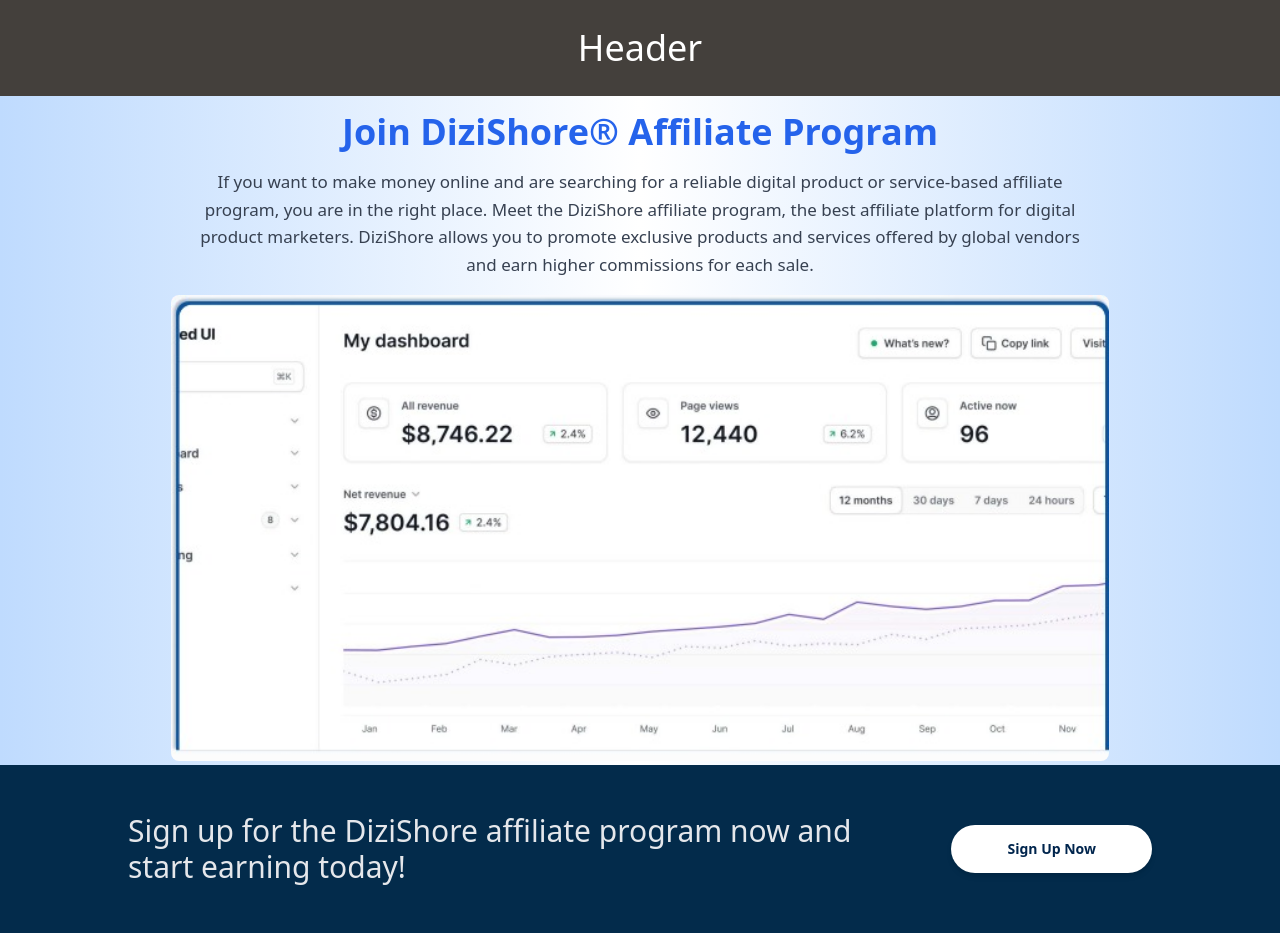
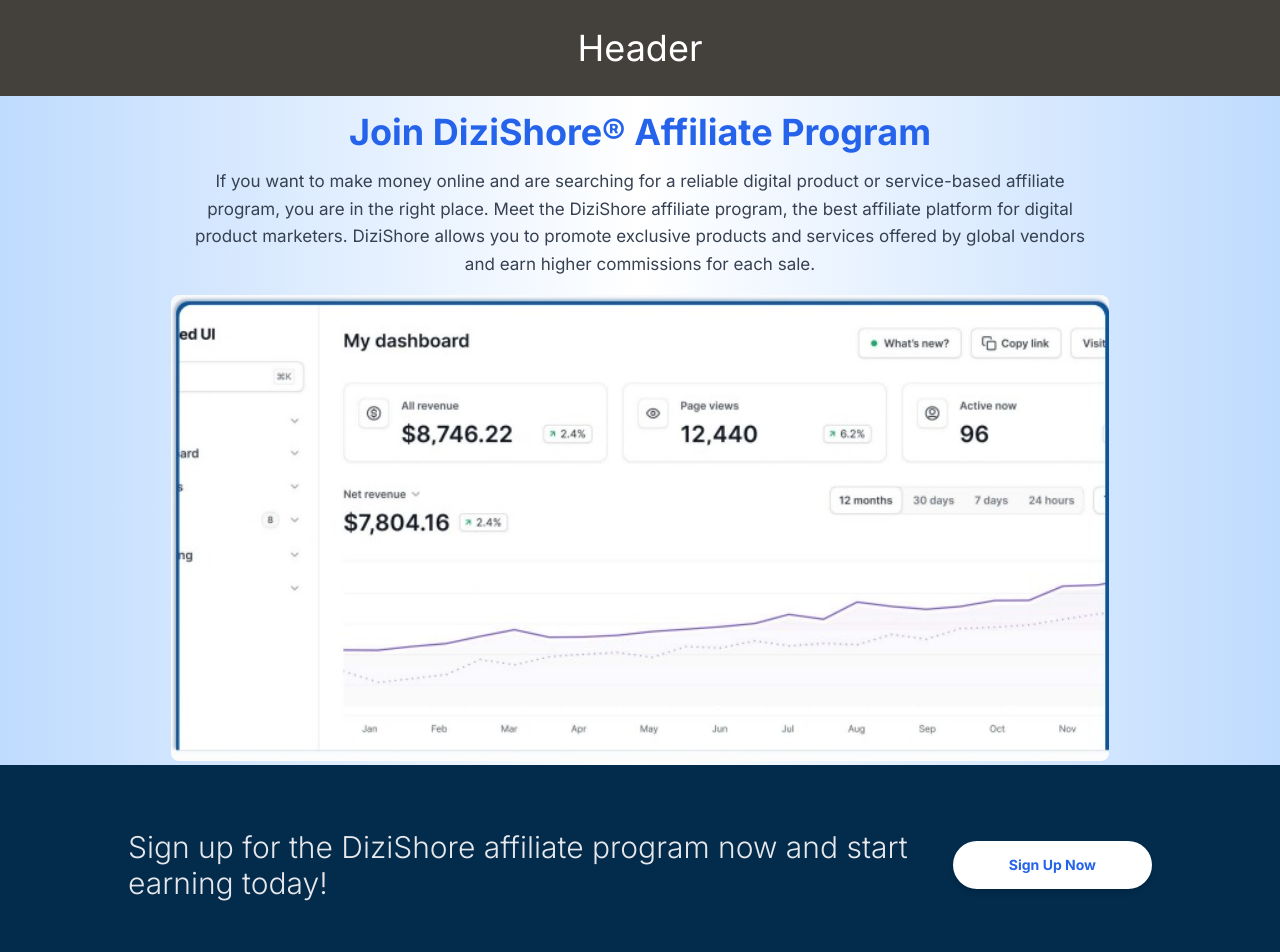
Before and after one commit to Mohiuddin2/dizishore, a Next.js app: page / in a window 1280 px wide. Shown: the top 952 px of the page. Built offline with nearby package versions, Linux system fonts and the light colour scheme.

Commit message:
revised2

```diff
--- a/app/layout.tsx
+++ b/app/layout.tsx
@@ -19,7 +19,7 @@
 }>) {
   return (
     <html lang="en">
-      <body className={`${inter.variable} font-sans antialiased `}>
+      <body className={`${inter.className} font-sans antialiased `}>
         <div>
         <Header/>
         {children}
--- a/components/Home/AffiliateCTA.tsx
+++ b/components/Home/AffiliateCTA.tsx
@@ -2,7 +2,7 @@
 
 const AffiliateCTA = () => {
   return (
-    <section className="bg-[#032B4B] text-white py-4 md:py-12 md:px-6 flex items-center">
+    <section className="bg-[#032B4B] text-white py-4 md:py-16 md:px-6 flex items-center">
       <div className="max-w-5xl w-full mx-auto flex flex-col md:flex-row items-center md:items-center justify-between gap-2">
 
 
@@ -13,7 +13,7 @@
         </div>
 
 
-        <Button className="bg-white text-[#00254D] text-sm md:text-md font-bold px-10 md:px-14 mt-0 py-4 md:py-6 rounded-full shadow-md hover:bg-gray-200 transition self-center md:self-center md:ml-6">
+        <Button className="bg-white text-blue-600 text-sm md:text-md font-bold px-10 md:px-14 mt-0 py-4 md:py-6 rounded-full shadow-md hover:bg-gray-200 transition self-center md:self-center md:ml-6">
           Sign Up Now
         </Button>
 
--- a/components/Home/JoinUs.tsx
+++ b/components/Home/JoinUs.tsx
@@ -14,13 +14,13 @@
       <Card className='bg-[#032B4B] p-6'>
         <CardHeader className='text-white'>
           <CardTitle className='text-3xl'>Ready to earn money with the DiziShore affiliate program?</CardTitle>
-          <CardDescription className='max-w-2xl'>
+          <CardDescription className='max-w-2xl text-justify'>
           Join us today and unlock the potential to earn significant commissions by promoting a diverse range of high-quality digital products and services.
           </CardDescription>
         </CardHeader>
         <CardContent>
-        <Button asChild className='bg-white text-[#00254D] px-12 py-4 rounded-full transition self-center hover:bg-gray-200 md:self-center shadow-md'>
-            <Link href="/joinus">Join Us Now</Link>
+        <Button asChild className='bg-white text-blue-600 text-lg px-12 py-6 rounded-full transition self-center hover:bg-gray-200 md:self-center shadow-md'>
+            <Link href="/joinus">Join Us Now!</Link>
         </Button>
 
         </CardContent>
```
